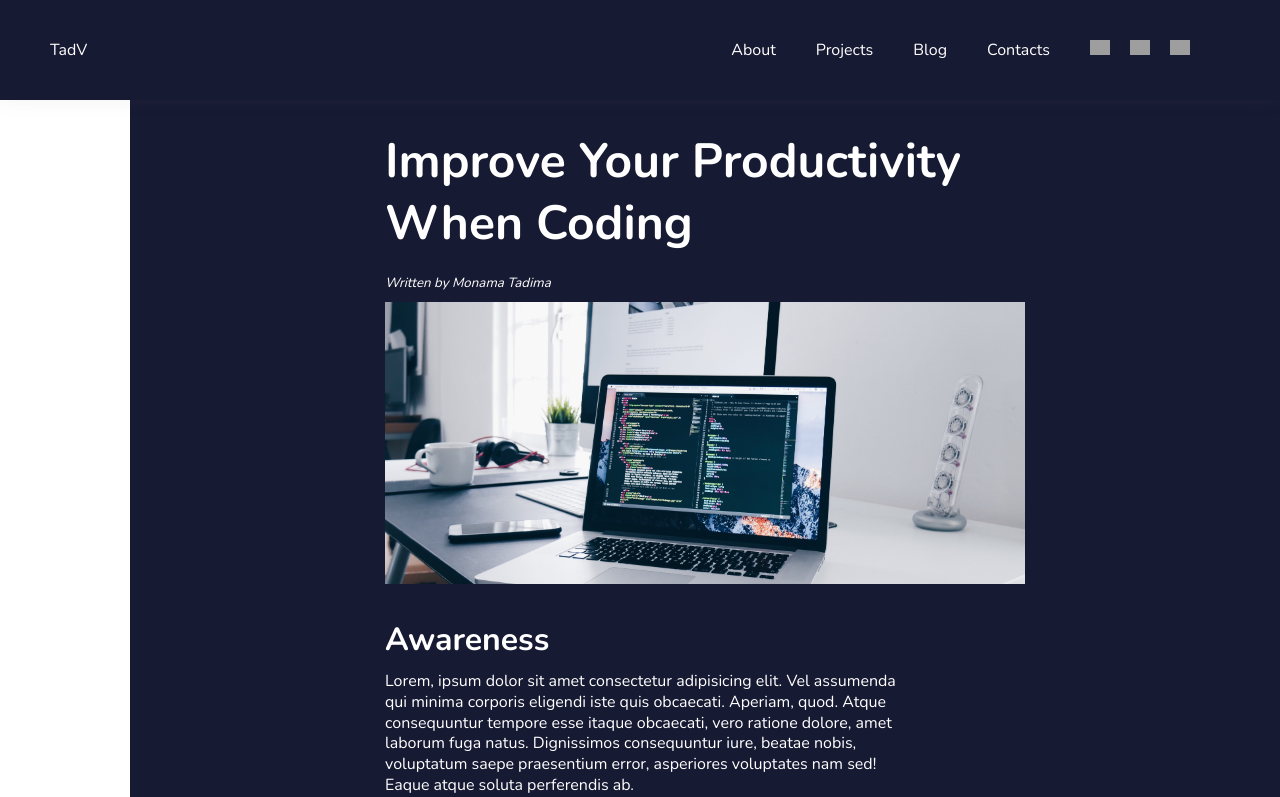
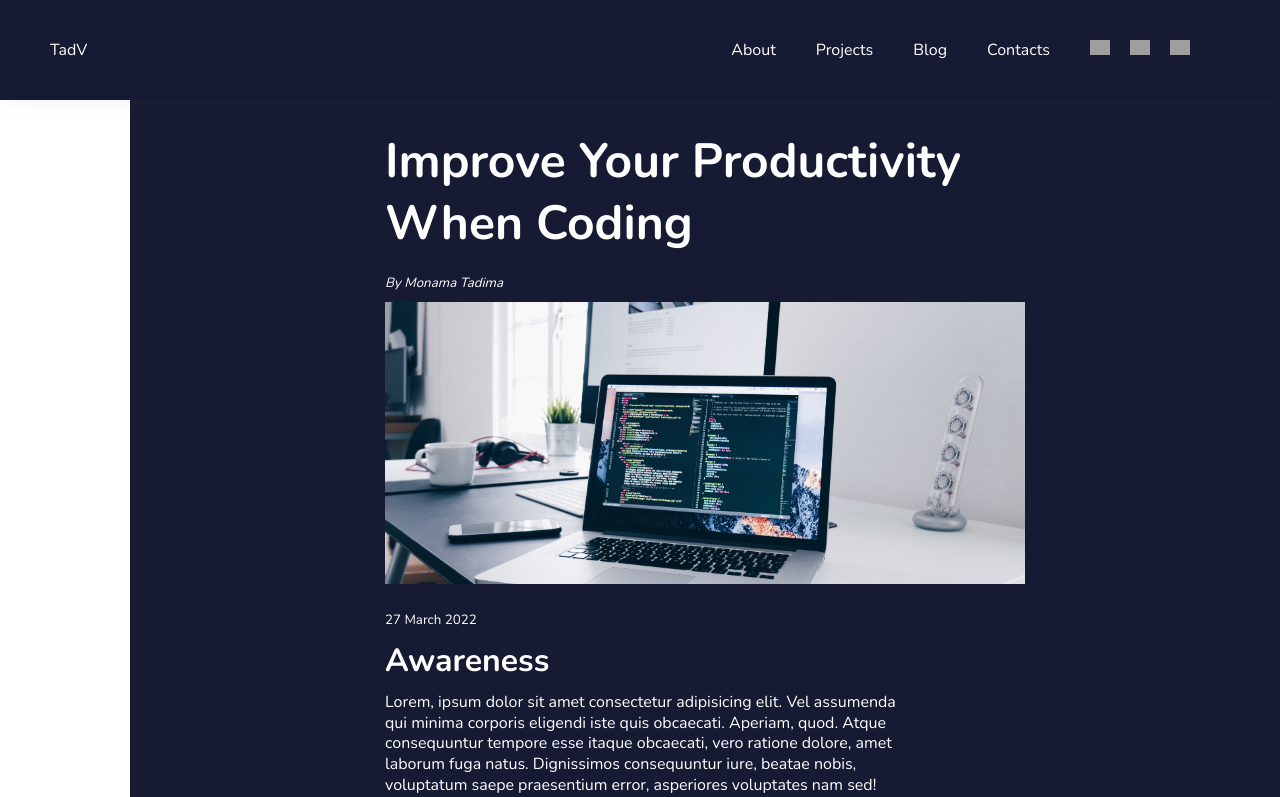
Before and after one commit to MonamaTV/blog, a Next.js app: page /blog/something in a window 1280 px wide. Shown: the top 797 px of the page. Built offline with nearby package versions, Linux system fonts and the light colour scheme; grey boxes are pictures that could not be loaded.

Commit message:
wraping up the design

```diff
--- a/pages/blog/[slug].js
+++ b/pages/blog/[slug].js
@@ -12,12 +12,13 @@ const Blog = () => {
                 <div className="blog-header">
                     {/* The title of the article and the author */}
                     <h1>Improve Your Productivity When Coding</h1>
-                    <small>Written by Monama Tadima</small>
+                    <small>By Monama Tadima</small>
                 </div>
                 <div className="content-image">
                     <Image width={"1000"} height={"440"} src="/display.jpg" />
                 </div>
                 <div className="content-blog">
+                    <small>27 March 2022</small>
                     <h2>Awareness</h2>
                     <p>Lorem, ipsum dolor sit amet consectetur adipisicing elit. Vel assumenda qui minima corporis eligendi iste quis obcaecati. Aperiam, quod. Atque consequuntur tempore esse itaque obcaecati, vero ratione dolore, amet laborum fuga natus. Dignissimos consequuntur iure, beatae nobis, voluptatum saepe praesentium error, asperiores voluptates nam sed! Eaque atque soluta perferendis ab.</p>
                     <p>Lorem, ipsum dolor sit amet consectetur adipisicing elit. Vel assumenda qui minima corporis eligendi iste quis obcaecati. Aperiam, quod. Atque consequuntur tempore esse itaque obcaecati, vero ratione dolore, amet laborum fuga natus. Dignissimos consequuntur iure, beatae nobis, voluptatum saepe praesentium error, asperiores voluptates nam sed! Eaque atque soluta perferendis ab.</p>
```
